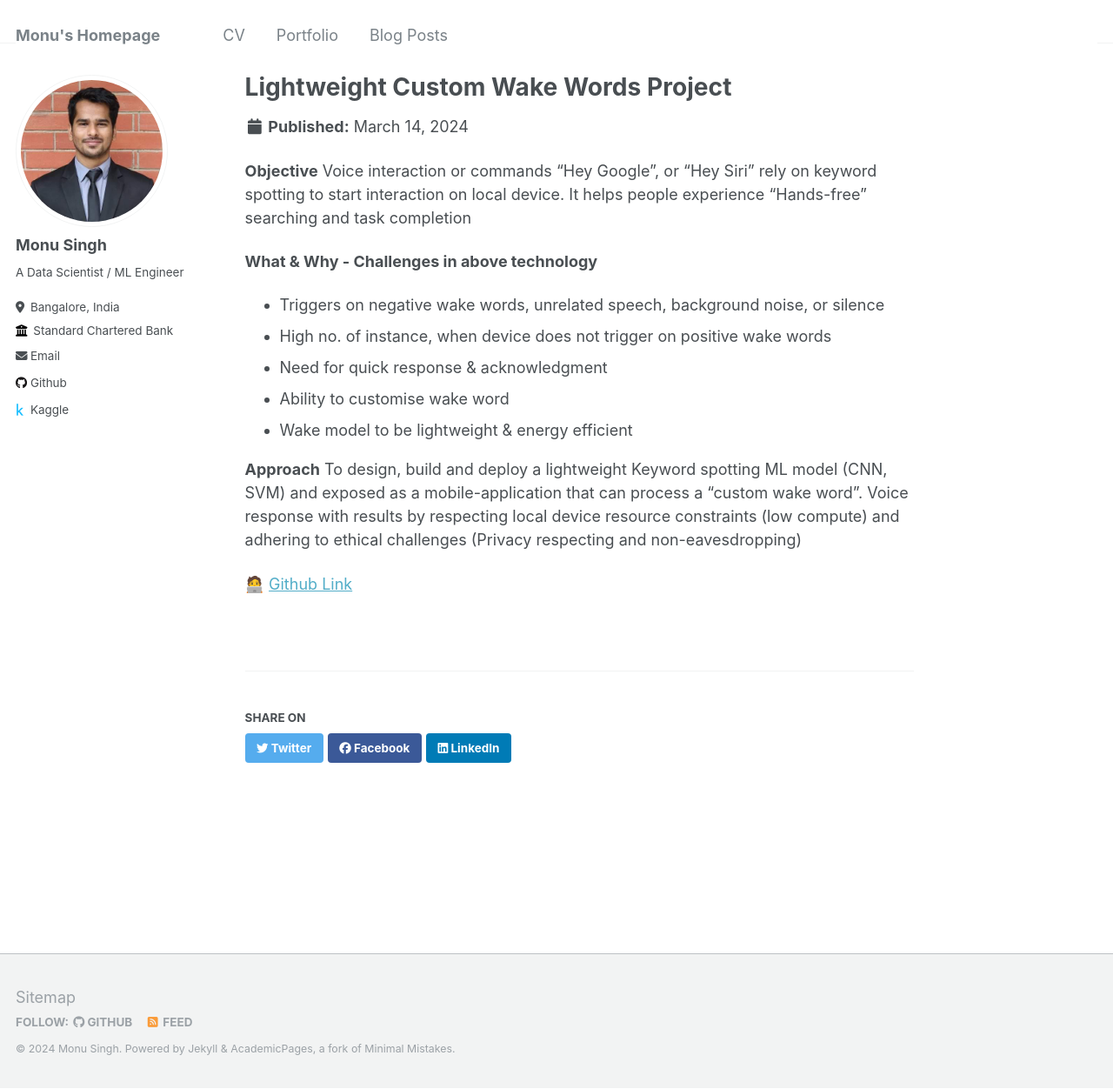
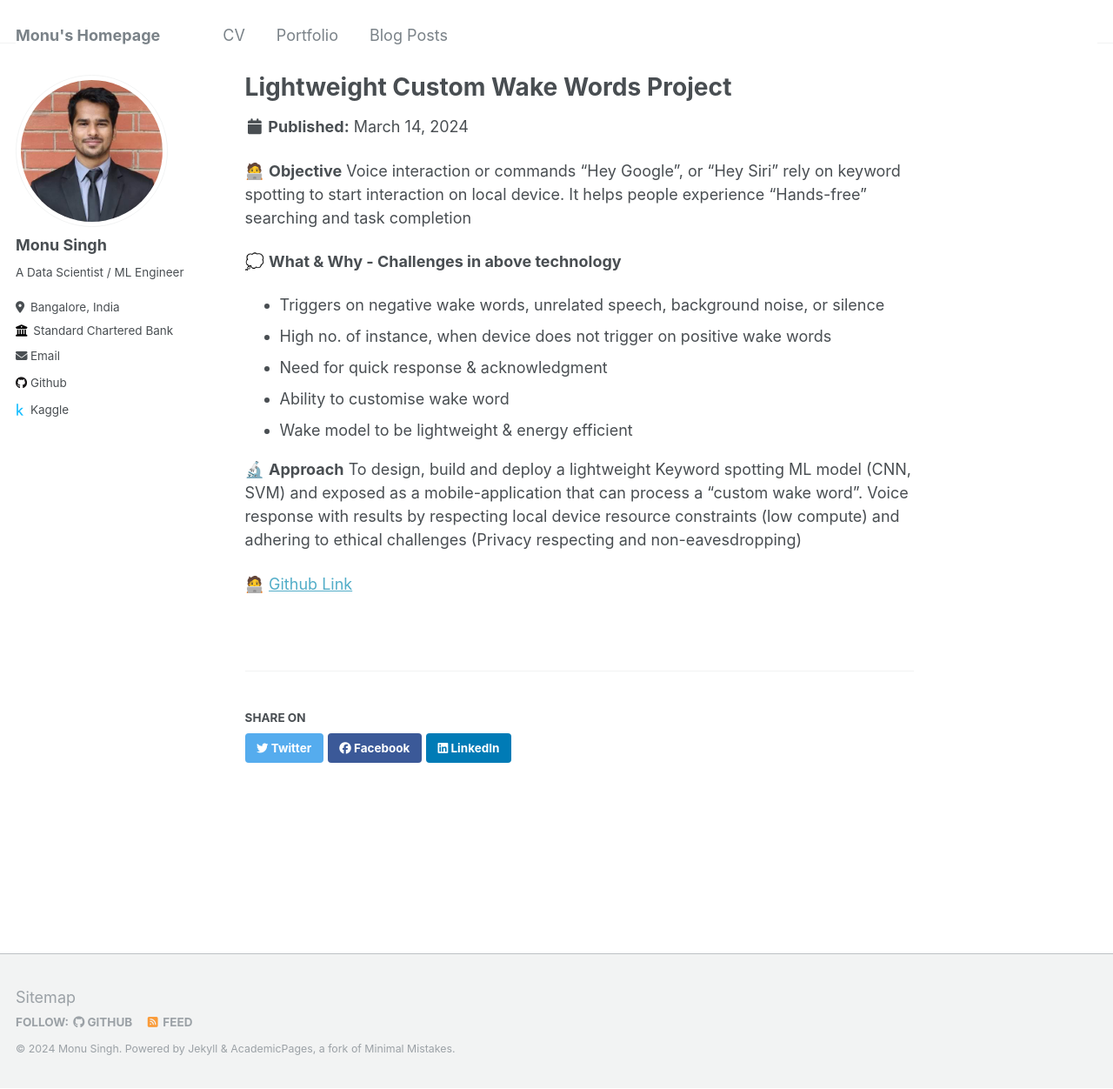
Before and after one commit to MonuSingh16/MonuSingh16.github.io, a Jekyll site: the page built from _portfolio/portfolio-1.md, in a window 1280 px wide and 1252 px high. Shown: the whole window at 87% size. Built offline with Jekyll 4.4.1, drawn with Linux system fonts in a browser that asks for light colours.

```diff
--- a/_portfolio/portfolio-1.md
+++ b/_portfolio/portfolio-1.md
@@ -4,17 +4,17 @@ excerpt: "To design, build and deploy a lightweight Keyword spotting ML model (C
 collection: portfolio
 ---
 
-**Objective**
+🧑‍💻 **Objective**
 Voice interaction or commands “Hey Google”, or “Hey Siri” rely on keyword spotting to start interaction on local device. It helps people experience “Hands-free” searching and task completion
 
-**What & Why - Challenges in above technology**
+💭 **What & Why - Challenges in above technology**
 - Triggers on negative wake words, unrelated speech, background noise, or silence
 - High no. of instance, when device does not trigger on positive wake words
 - Need for quick response & acknowledgment
 - Ability to customise wake word
 - Wake model to be lightweight & energy efficient
 
-**Approach**
+🔬 **Approach**
 To design, build and deploy a lightweight Keyword spotting ML model (CNN, SVM) and exposed as a mobile-application that can process a “custom wake word”. Voice response with results by respecting local device resource constraints (low compute) and adhering to ethical challenges (Privacy respecting and non-eavesdropping)
 
 🧑‍💻 [Github Link](https://github.com/MonuSingh16/custom-wakeword)
```
